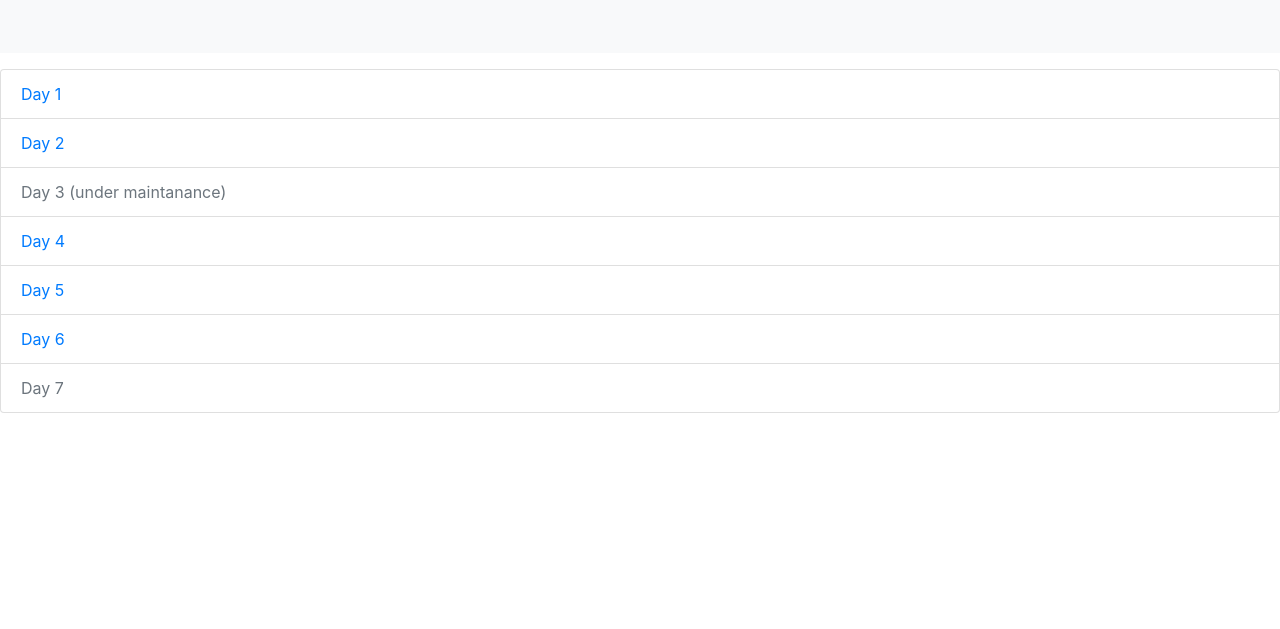
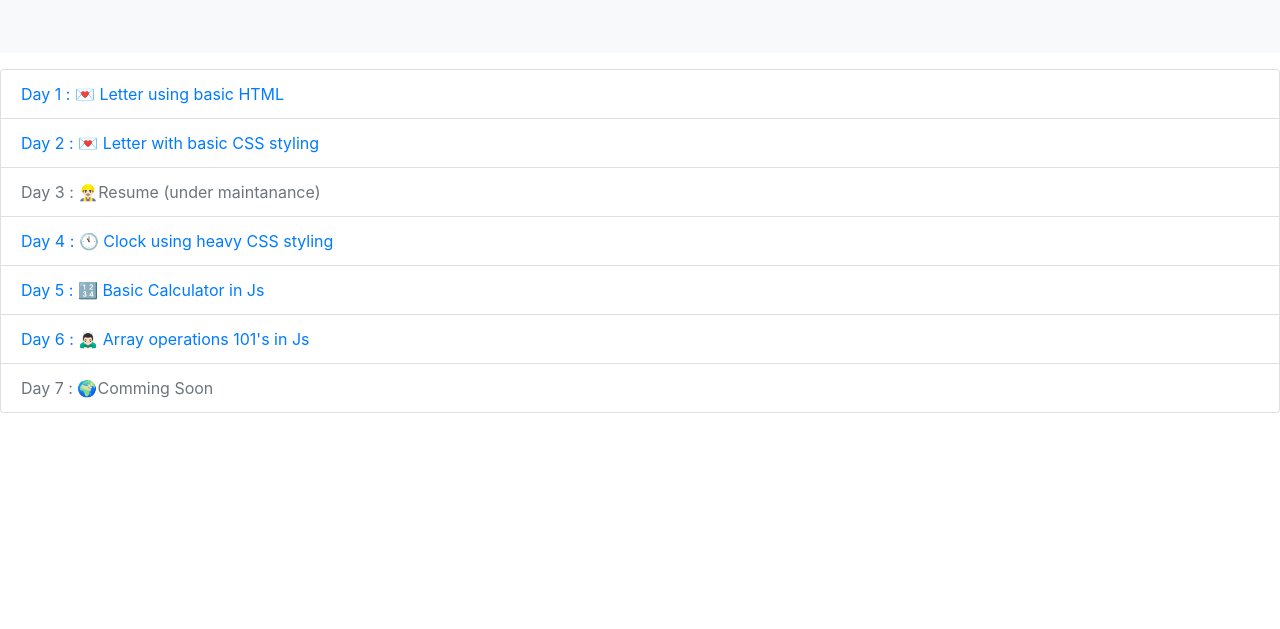
Before and after one commit to thatbeautifuldream/frontend-practice, a plain HTML site: page index.html in a window 1280 px wide. Shown: the part 171-800 px from the top of the page. Drawn offline with nearby package versions, Linux system fonts and the light colour scheme.

Commit message:
updated main landing page

```diff
--- a/index.html
+++ b/index.html
@@ -13,25 +13,37 @@
       href="https://cdn.jsdelivr.net/npm/bootstrap@4.6.0/dist/css/bootstrap.min.css"
     />
     <link rel="shortcut icon" href="note.ico" type="image/x-icon" />
-    <title>THA Index</title>
+    <title>THA Index 👨🏻‍💻</title>
   </head>
   <body>
     <div class="container_fluid p-5 bg-light text-center my-3">
-      <h1>THAs Index</h1>
+      <h1>THAs Index 👨🏻‍💻</h1>
       <h5 class="text-muted">
         List of ongoing projects from <br />
-        the Devsnest's frontend course.
+        the Devsnest's frontend course 🔥
       </h5>
     </div>
     <!-- Contents / Project Titles -->
     <div class="list-group">
-      <a href="day1/index.html" class="list-group-item">Day 1</a>
-      <a href="day2/index.html" class="list-group-item">Day 2</a>
-      <a href="#" class="list-group-item disabled">Day 3 (under maintanance)</a>
-      <a href="day4/index.html" class="list-group-item">Day 4</a>
-      <a href="day5/index.html" class="list-group-item">Day 5</a>
-      <a href="day6/index.html" class="list-group-item">Day 6</a>
-      <a href="#" class="list-group-item disabled">Day 7</a>
+      <a href="day1/index.html" class="list-group-item"
+        >Day 1 : 💌 Letter using basic HTML</a
+      >
+      <a href="day2/index.html" class="list-group-item"
+        >Day 2 : 💌 Letter with basic CSS styling
+      </a>
+      <a href="#" class="list-group-item disabled"
+        >Day 3 : 👷🏻‍♂️Resume (under maintanance)</a
+      >
+      <a href="day4/index.html" class="list-group-item"
+        >Day 4 : 🕚 Clock using heavy CSS styling</a
+      >
+      <a href="day5/index.html" class="list-group-item"
+        >Day 5 : 🔢 Basic Calculator in Js</a
+      >
+      <a href="day6/index.html" class="list-group-item"
+        >Day 6 : 🙇🏻‍♂️ Array operations 101's in Js
+      </a>
+      <a href="#" class="list-group-item disabled">Day 7 : 🌍Comming Soon</a>
     </div>
   </body>
 </html>
```
